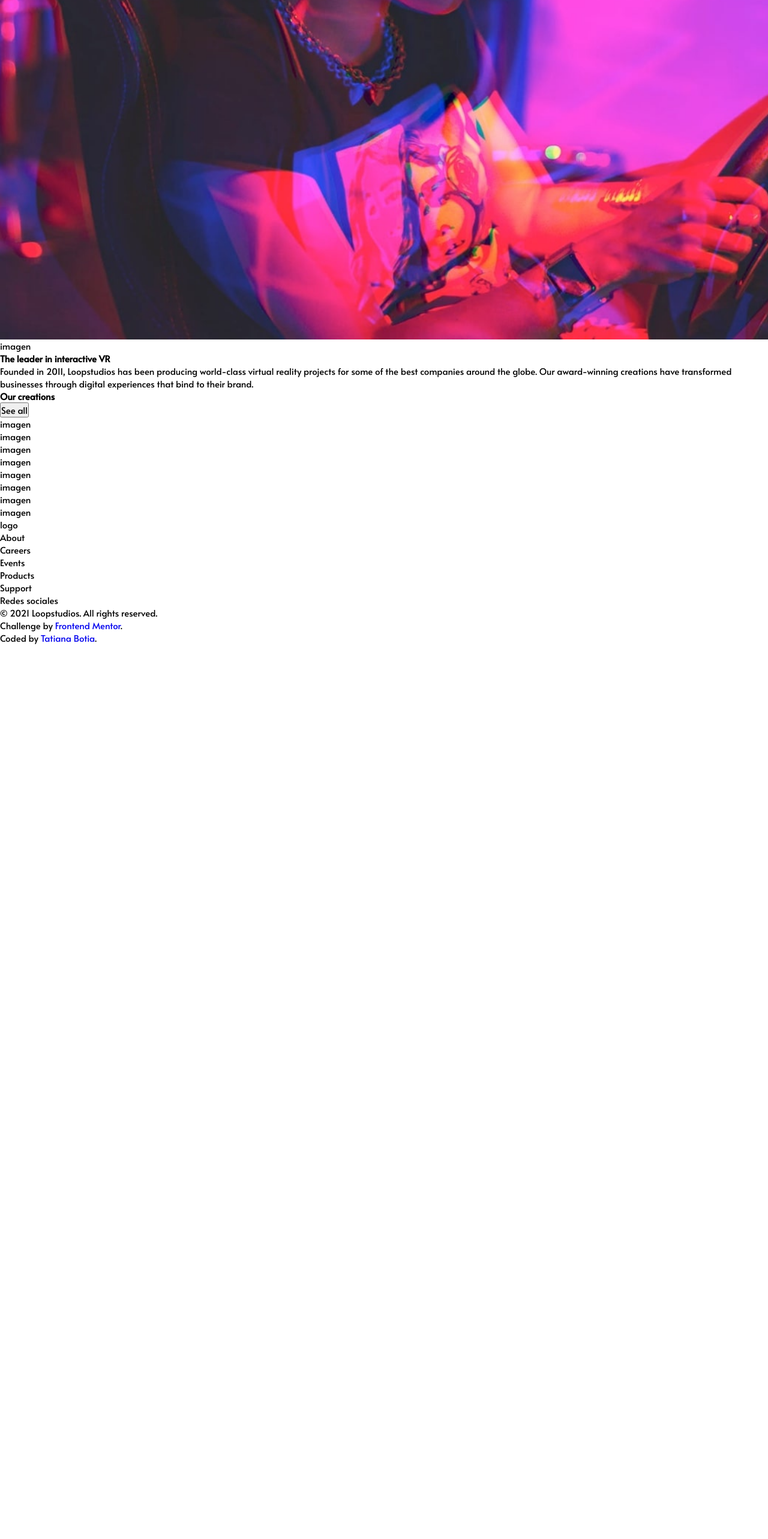
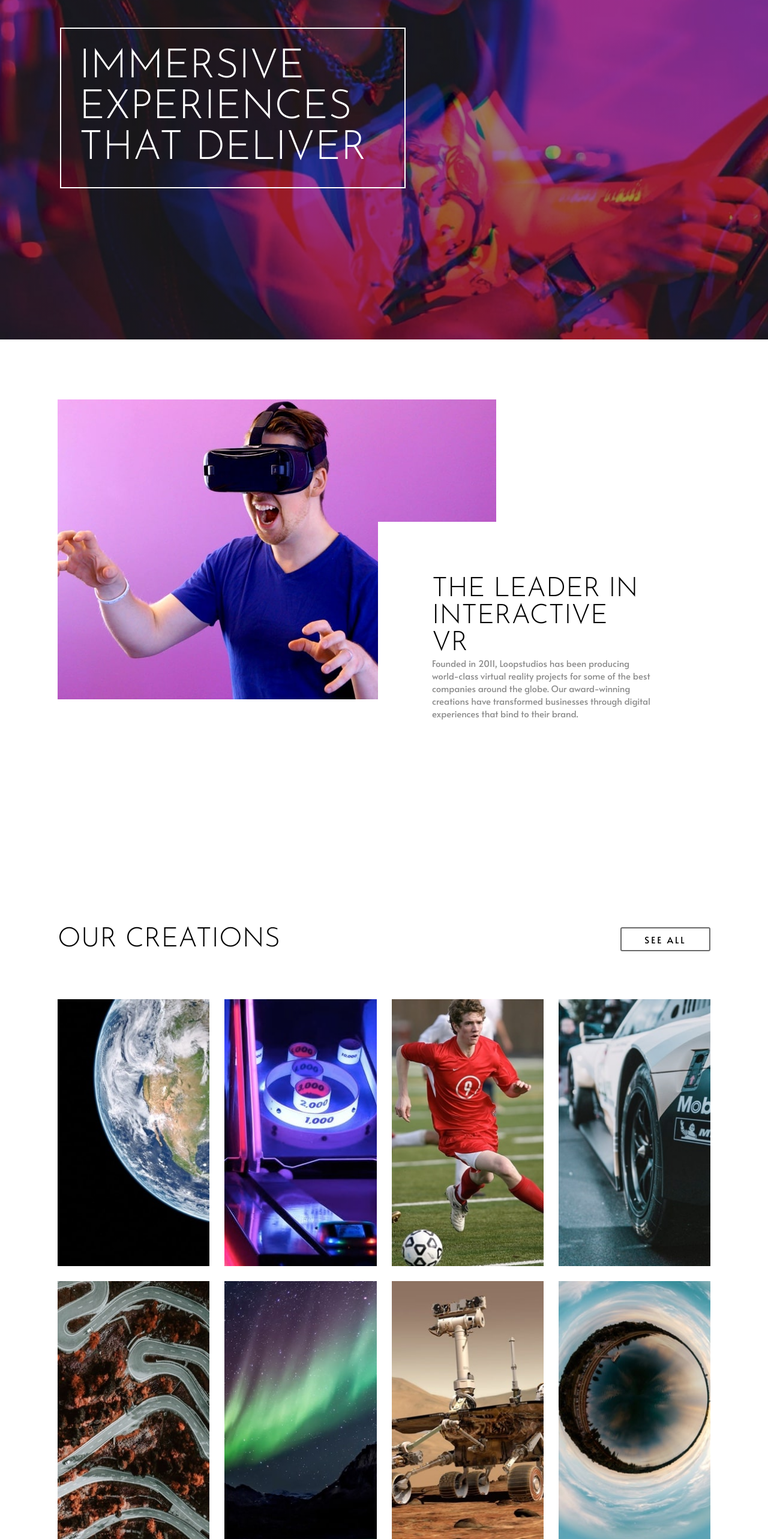
Before and after one commit to DevTataBot/landingpage, a React (Create React App) app: page / in a window 1280 px wide. Shown: the part 234-2800 px from the top of the page at 60% size. Before the commit the page ends 1308 px from the top, so only its background shows below. Built offline with nearby package versions, Linux system fonts and the light colour scheme.

Commit message:
Desktop finalizado

```diff
--- a/src/App.css
+++ b/src/App.css
@@ -12,6 +12,10 @@
   font-size: 15px;
 }
 
+a{
+  color: var(--white);
+}
+
 :root{
   --white:#ffffff;
   --black: #000000;
--- a/src/App.js
+++ b/src/App.js
@@ -1,49 +1,14 @@
 import './App.css';
+import Footer from './Components/Footer';
 import Header from './Components/Header';
+import Main from './Components/Main';
 
 function App() {
   return (
     <div className="App">
       <Header/>
-      <main className="content">
-        <section className="about">
-          <div>imagen</div>
-          <h3>The leader in interactive VR</h3>
-          <p>Founded in 2011, Loopstudios has been producing world-class virtual reality
-              projects for some of the best companies around the globe. Our award-winning
-              creations have transformed businesses through digital experiences that bind
-              to their brand.
-          </p>
-        </section>
-        <section className="creations">
-          <h3>Our creations</h3>
-          <button>See all</button>
-          <div>imagen</div>
-          <div>imagen</div>
-          <div>imagen</div>
-          <div>imagen</div>
-          <div>imagen</div>
-          <div>imagen</div>
-          <div>imagen</div>
-          <div>imagen</div>
-        </section>
-      </main>
-      <footer>
-        <div>logo</div>
-        <ul>
-          <li>About</li>
-          <li>Careers</li>
-          <li>Events</li>
-          <li>Products</li>
-          <li>Support</li>
-        </ul>
-        <div>Redes sociales</div>
-        <span>© 2021 Loopstudios. All rights reserved.</span>
-        <p>Challenge by <a href="https://www.frontendmentor.io?ref=challenge" target="_blank">Frontend Mentor</a>. </p>
-        <p>Coded by <a href="https://github.com/TatianaBotia">Tatiana Botia</a>.</p>
-
-
-      </footer>
+      <Main/>
+      <Footer/>
     </div>
   );
 }
--- /dev/null
+++ b/src/Components/About.jsx
@@ -0,0 +1,26 @@
+import React from 'react'
+import interactive from '../images/desktop/image-interactive.jpg'
+
+import '../style/About.css'
+
+const About = () => {
+    return(
+        <React.Fragment>
+            <section className="about">
+                <figure className="about__figure">
+                    <img src={interactive} alt="Imagen"/>
+                </figure>
+                <div className="about__description">
+                    <h3>The leader in interactive VR</h3>
+                    <p>Founded in 2011, Loopstudios has been producing world-class virtual reality
+                        projects for some of the best companies around the globe. Our award-winning
+                        creations have transformed businesses through digital experiences that bind
+                        to their brand.
+                    </p>
+                </div>
+            </section>
+        </React.Fragment>
+    )
+}
+
+export default About
--- /dev/null
+++ b/src/Components/Creations.jsx
@@ -0,0 +1,40 @@
+import React from 'react'
+
+import '../style/Creations.css'
+
+import curiosity from '../images/desktop/image-curiosity.jpg'
+import deep from '../images/desktop/image-deep-earth.jpg'
+import fisheye from '../images/desktop/image-fisheye.jpg'
+import above from '../images/desktop/image-from-above.jpg'
+import grid from '../images/desktop/image-grid.jpg'
+import arcade from '../images/desktop/image-night-arcade.jpg'
+import borealis from '../images/desktop/image-pocket-borealis.jpg'
+import soccer from '../images/desktop/image-soccer-team.jpg'
+
+
+const Creations = () => {
+    return(
+        <React.Fragment>
+            <section className="creations">
+                <div className="creations__title">
+                    <h3>Our Creations</h3>
+                    <button className="creations__btn">See all</button>
+                </div>
+                <div className="creations__images">
+                    <figure className="creations__images-grid">
+                        <img src={deep} alt=""/>
+                        <img src={arcade} alt=""/>
+                        <img src={soccer} alt=""/>
+                        <img src={grid} alt=""/>
+                        <img src={above} alt=""/>
+                        <img src={borealis} alt=""/>
+                        <img src={curiosity} alt=""/>
+                        <img src={fisheye} alt=""/>
+                    </figure>
+                </div>
+            </section>
+        </React.Fragment>
+    )
+}
+
+export default Creations
--- /dev/null
+++ b/src/Components/Footer.jsx
@@ -0,0 +1,43 @@
+import React from 'react'
+import logo from '../images/logo.svg'
+import facebook from '../images/icon-facebook.svg'
+import twitter from '../images/icon-twitter.svg'
+import pinterest from '../images/icon-pinterest.svg'
+import instagram from '../images/icon-instagram.svg'
+
+
+import '../style/Footer.css'
+
+const Footer = () => {
+    return (
+        <React.Fragment>
+            <footer className="footer">
+                <figure>
+                    <img src={logo} alt="Logo loopstudios"/>
+                </figure>
+
+                <div className="footer__redes">
+                    <img src={facebook} alt=""/>
+                    <img src={twitter} alt=""/>
+                    <img src={pinterest} alt=""/>
+                    <img src={instagram} alt=""/>
+                </div>
+
+                <ul className="footer__menu">
+                    <li>About</li>
+                    <li>Careers</li>
+                    <li>Events</li>
+                    <li>Products</li>
+                    <li>Support</li>
+                </ul>
+                <div className="footer__info">
+                    <span>© 2021 Loopstudios. All rights reserved.</span>
+                    <p>Challenge by <a href="https://www.frontendmentor.io?ref=challenge" target="_blank">Frontend Mentor</a>.Coded by <a href="https://github.com/TatianaBotia">Tatiana Botia</a>.</p>
+                </div>
+
+            </footer>
+        </React.Fragment>
+    )
+}
+
+export default Footer
--- a/src/Components/Header.jsx
+++ b/src/Components/Header.jsx
@@ -20,7 +20,7 @@ const Header = () => {
                     </ul>
                 </div>
                 <div className="header__description">
-                <h2>Immersive experiences that deliver</h2>
+                    <h2>Immersive experiences that deliver</h2>
                 </div>
             </header>
         </React.Fragment>
--- /dev/null
+++ b/src/Components/Main.jsx
@@ -0,0 +1,31 @@
+import React from 'react'
+import About from './About'
+import Creations from './Creations'
+
+import '../style/Main.css'
+
+const Main = () => {
+    return(
+        <React.Fragment>
+            <div className="content">
+                <About/>
+                <Creations/>
+            </div>
+                {/* <section className="creations">
+                <h3>Our creations</h3>
+                <button>See all</button>
+                <div>imagen</div>
+                <div>imagen</div>
+                <div>imagen</div>
+                <div>imagen</div>
+                <div>imagen</div>
+                <div>imagen</div>
+                <div>imagen</div>
+                <div>imagen</div>
+                </section>
+             */}
+        </React.Fragment>
+    )
+}
+
+export default Main
--- /dev/null
+++ b/src/style/About.css
@@ -0,0 +1,24 @@
+.about{
+    height: 100vh;
+    width: 85%;
+    margin: 0 auto;
+}
+.about__description{
+    position: relative;
+    padding: 90px;
+    left: calc(50% - 10px);
+    bottom: 300px;
+    width: 50%;
+    background-color: var(--white);
+    color: var(--white);
+}
+.about__description h3{
+    color: var(--black);
+    font-size: 3rem;
+    font-family: 'Josefin Sans';
+    font-weight: lighter;
+    text-transform: uppercase;
+}
+.about__description p{
+    color: var(--dark-gray);
+}
--- /dev/null
+++ b/src/style/Creations.css
@@ -0,0 +1,41 @@
+.creations{
+    height: auto;
+    width: 85%;
+    margin: 0 auto;
+}
+.creations__title{
+    height: 200px;
+    width: 100%;
+    display: flex;
+    align-items: center;
+    justify-content: space-between;
+}
+.creations__title h3{
+    font-size: 3rem;
+    font-family: 'Josefin Sans';
+    font-weight: lighter;
+    text-transform: uppercase;
+}
+.creations__title .creations__btn{
+    width: 150px;
+    height: 40px;
+    letter-spacing: .2rem;
+    border-radius: 3px;
+    border: .15rem solid var(--very-dark-gray);
+    text-transform: uppercase;
+    background-color: transparent;
+}
+.creations__images{
+    width: 100%;
+}
+.creations__images-grid{
+    display: grid;
+    gap: 25px;
+    grid-template-columns: 1fr 1fr 1fr 1fr;
+}
+.creations__images-grid img{
+    width: 100%;
+}
+.creations__images-grid img:hover{
+    opacity: .5;
+}
--- /dev/null
+++ b/src/style/Footer.css
@@ -0,0 +1,36 @@
+.footer{
+    display: grid;
+    padding: 40px 100px;
+    gap: 20px;
+    grid-template-columns: 1fr 1fr;
+    grid-template-rows: 1fr 1fr;
+    color: var(--white);
+    background-color: black;
+}
+
+.footer__menu{
+    margin-right: 70px;
+    display: flex;
+}
+
+.footer__menu li{
+    margin-right: 30px;
+}
+
+.footer__redes{
+    text-align: end;
+}
+.footer__redes img{
+    margin-left: 20px;
+}
+
+.footer__info{
+    text-align: end;
+}
+.footer__info span{
+    color: var(--very-dark-gray);
+    padding-bottom: 10px;
+}
+.footer__info p{
+    font-weight: normal;
+}
--- a/src/style/Header.css
+++ b/src/style/Header.css
@@ -1,12 +1,12 @@
 .header{
     height: 100vh;
-    /* padding-top: 50px; */
-    background-image: url(../images/desktop/image-hero.jpg);
+    background: linear-gradient(to right, rgba(0, 0, 0, 0.4), rgba(0, 0, 0, 0.4) ), url(../images/desktop/image-hero.jpg);
     background-repeat: no-repeat;
     background-position: center;
     background-size: cover;
 }
 .header__navbar{
+    z-index: 1;
     width: 85%;
     height: 180px;
     margin: 0 auto;
@@ -23,5 +23,22 @@
 .header__menu-item{
     margin-left: 20px;
     color: var(--white);
-    font-size: 1.2rem;
+    font-weight: lighter;
+    font-size: 1rem;
 }
+.header__description{
+    height: auto;
+    width: 45%;
+    border: 2px solid var(--white);
+    margin-top: 100px;
+    margin-left: 100px;
+    text-align: left;
+    padding: 30px;
+}
+.header__description h2{
+    font-size: 4.5rem;
+    color: var(--white);
+    font-family: 'Josefin Sans';
+    font-weight: lighter;
+    text-transform: uppercase;
+}
--- /dev/null
+++ b/src/style/Main.css
@@ -0,0 +1,4 @@
+.content{
+    padding-top: 100px;
+    padding-bottom: 100px;
+}
```
